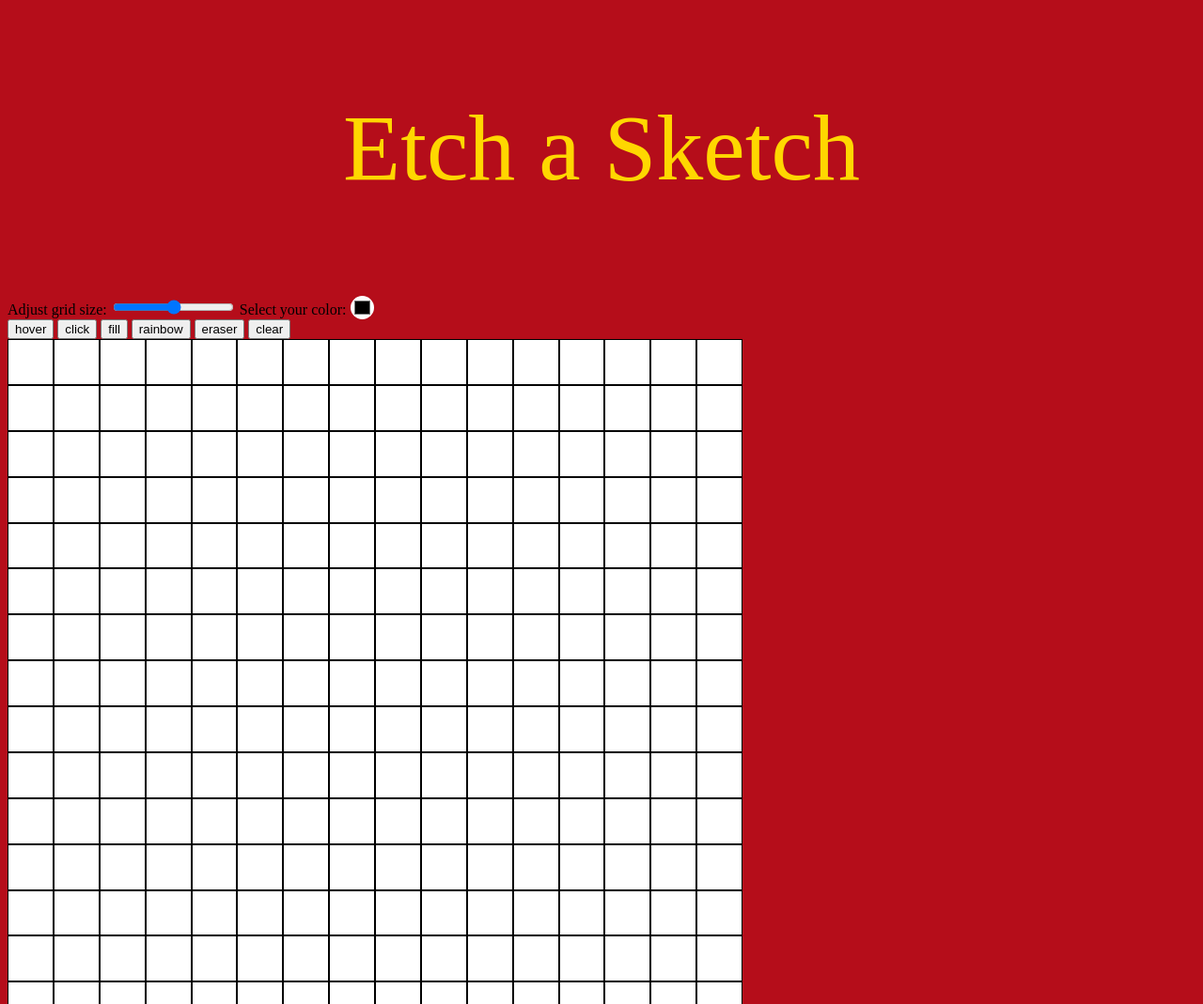
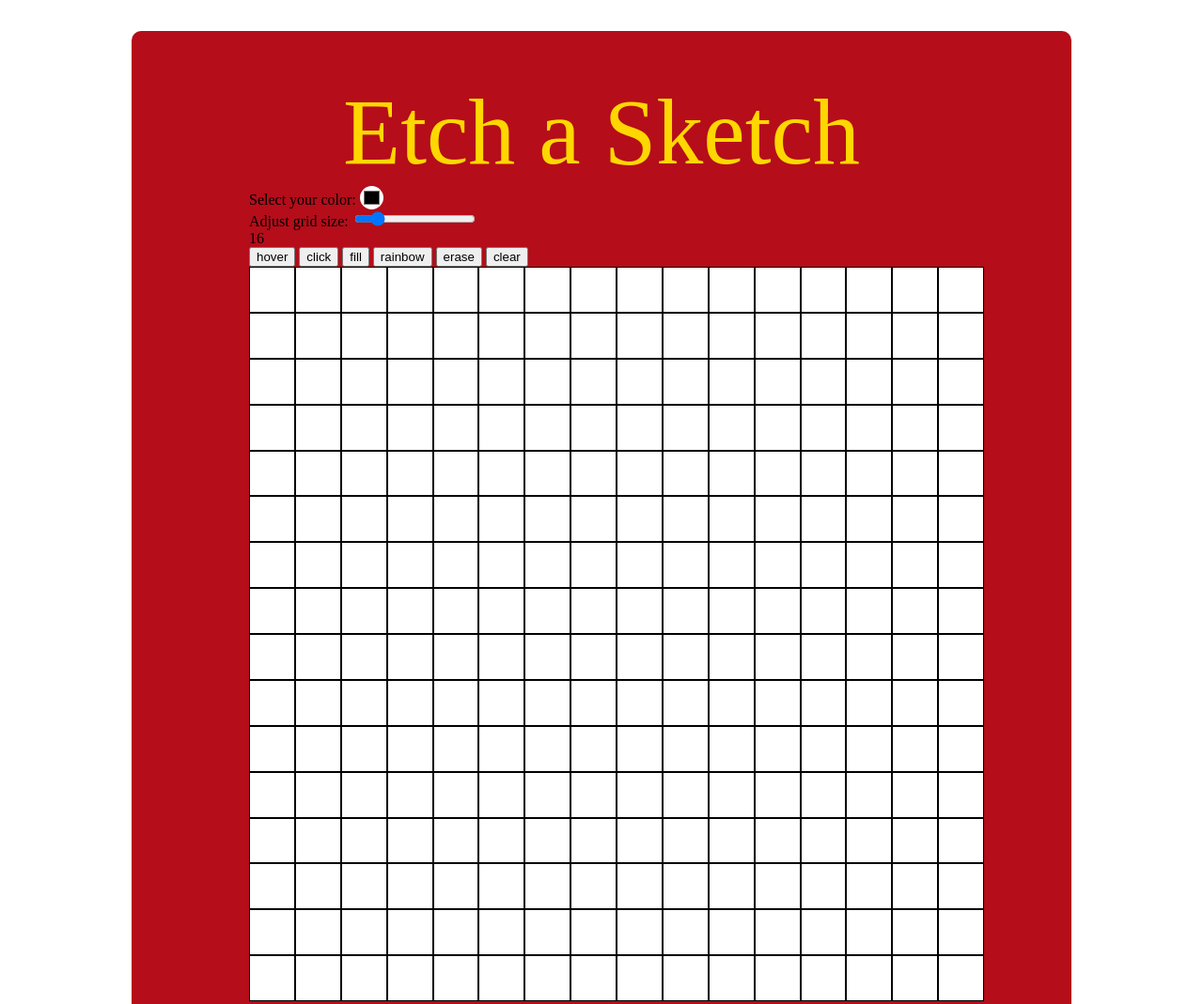
Before and after one commit to michaelhein229/etch-a-sketch, a plain HTML site: page index.html in a window 1280 px wide. Shown: the top 1069 px of the page at 94% size. Drawn offline with Linux system fonts and the light colour scheme; a web font is replaced by a local one.

Commit message:
Grid Scales decently. Can clear board and fill it with the selected color. Grid size also indicated below grid slider!

```diff
--- a/etch-a-sketch.js
+++ b/etch-a-sketch.js
@@ -1,8 +1,38 @@
+let squareList = [];
+/* Create a Square object with color, and background color
+   and append it to its container also add an EventListener
+   to change its background color on hover                */
+   class Square {
+    constructor(color) {
+      this.color = color;
+      this.square = document.createElement("div");
+      const square = this.square
+      square.style.cssText = `background-color: ${this.color}; height: ${750 / gridSize}px; width: ${750 / gridSize}px; border: .1px solid black;`
+      container.appendChild(square)
+
+      square.addEventListener("mouseover", function() {
+        square.style.backgroundColor = color2;
+      })
+
+      squareList.push(this.square);
+    }
+  }
+
 
 let container = document.querySelector(".container");
-let userInputs = document.getElementById("user-inputs");
-let sliderValue = document.getElementById("dimensions")
+let slider = document.getElementById("dimensions");
+let sliderValue = document.getElementById("number");
 let gridSize = 16;
+slider.value = gridSize;
+renderGrid(gridSize);
+
+
+slider.addEventListener("input", function() {
+  gridSize = slider.value;
+  sliderValue.innerText = gridSize;
+  renderGrid(gridSize);
+})
+
 
 const colorPicker = document.getElementById("color-picker")
 let color2 = colorPicker.value;
@@ -11,25 +41,33 @@ colorPicker.addEventListener("input", function() {
 })
 
 
-class Square {
-  constructor(color) {
-    this.color = color;
-    this.square = document.createElement("div");
-    const square = this.square
-    square.style.cssText = `background-color: ${this.color}; height: ${750 / gridSize}px; width: ${750 / gridSize}px; border: .1px solid black;`
-    container.appendChild(square)
 
-    square.addEventListener("mouseover", function() {
-      square.style.backgroundColor = color2;
-    })
+function renderGrid(gridSize) {
+  container.innerHTML = "";
+  container.style.cssText = `grid-template-columns: repeat(${gridSize}, 1fr`;
+for (let i = 0; i < gridSize; i++) {
+  for (let i = 0; i < gridSize; i++) {
+    let square = new Square('white')
+    }
   }
 }
 
-container.style.cssText = "grid-template-columns: auto auto auto auto auto auto auto auto auto auto auto auto auto auto auto auto;"
 
+//Button functions
 
-for (let i = 0; i < gridSize; i++) {
-  for (let i = 0; i < gridSize; i++) {
-    let square = new Square('white')
-  }
+function erase() {
+  console.log("cleared!")
+  renderGrid(gridSize);
+
 }
+
+function clearSquares() {
+  console.log("cleared!")
+  renderGrid(gridSize);
+}
+
+function fill() {
+  squareList.forEach(function(square){
+    square.style.backgroundColor = color2;
+  })
+}
--- a/index.html
+++ b/index.html
@@ -9,22 +9,28 @@
     <link href="https://fonts.googleapis.com/css2?family=Qwitcher+Grypen:wght@400;700&display=swap" rel="stylesheet">
   </head>
   <body>
-    <p class = "title">Etch a Sketch</p>
-    <div id="user-inputs">
-      <label for="dimensions">Adjust grid size:</label>
-      <input type="range" min="1" max="100" id="dimensions">
-      <label for="color-picker">Select your color:</label>
-      <input id="color-picker" type="color">
+    <div id="etch-a-sketch">
+      <p class = "title">Etch a Sketch</p>
+      <div id="user-inputs">
+        <label for="color-picker">Select your color:</label>
+        <input id="color-picker" type="color">
+
+        <div>
+          <label for="dimensions">Adjust grid size:</label>
+          <input type="range" min="1" max="100" id="dimensions">
+          <div id="number">16</div>
+        </div>
+        <button>hover</button>
+        <button>click</button>
+        <button id="fill" onclick="fill()">fill</button>
+        <button>rainbow</button>
+        <button id="eraser" onclick="erase()">erase</button>
+        <button id = "clear" onclick= "clearSquares()">clear</button>
+        <div class="container"></div>
+        </div>
     </div>
 
-    <button>hover</button>
-    <button>click</button>
-    <button>fill</button>
-    <button>rainbow</button>
-    <button>eraser</button>
-    <button>clear</button>
-    <div class="container">
 
-    </div>
+
   </body>
 </html>
--- a/style.css
+++ b/style.css
@@ -1,11 +1,29 @@
 body {
-  background-color: rgba(181,13,26,255)
+  display: flex;
+  align-items: center;
+  justify-content: center;
+  background-color: white;
+  padding: 25px;
 }
+
+#etch-a-sketch {
+  background-color: rgba(181,13,26,255);
+  display: flex;
+  width: 1000px;
+  height: 1000px;
+  flex-direction: column;
+  align-items: center;
+  padding: 50px 0px;
+  border-radius: 10px;
+}
+
 
 p {
   font-family: 'Qwitcher Grypen';
   color: gold;
   font-size: 100px;
+  padding: 0px;
+  margin: 0px;
 }
 
 .title {
```
